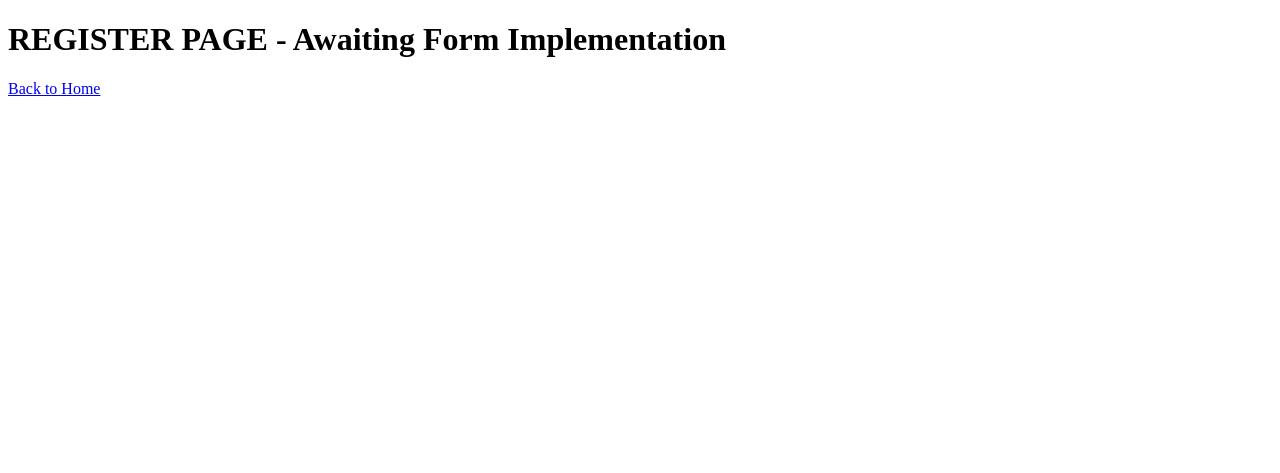
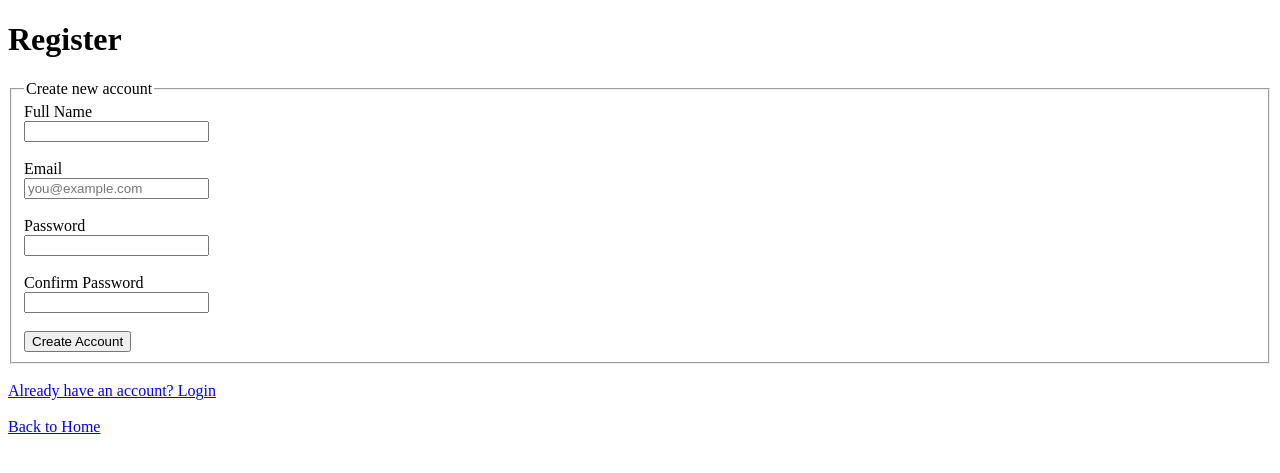
Before and after one commit to MarcoZafra23/group3LabB, a Flask app: page /register in a window 1280 px wide. Shown: the top 473 px of the page. Run offline with Flask 3, Linux system fonts and the light colour scheme.

Commit message:
added register.html

```diff
--- a/templates/register.html
+++ b/templates/register.html
@@ -3,11 +3,34 @@
 <head>
     <meta charset="UTF-8">
     <meta name="viewport" content="width=device-width, initial-scale=1.0">
-    <title>Register Page</title>
+    <title>Register</title>
     <link rel="stylesheet" href="{{ url_for('static', filename='css/style.css') }}">
 </head>
 <body>
-    <h1>REGISTER PAGE - Awaiting Form Implementation</h1>
-    <p><a href="/">Back to Home</a></p>
+    <h1>Register</h1>
+
+    <fieldset>
+        <legend>Create new account</legend>
+
+        <form>
+            <label for="fullname">Full Name</label><br>
+            <input type="text" id="fullname" required><br><br>
+
+            <label for="email">Email</label><br>
+            <input type="email" id="email" placeholder="you@example.com" required><br><br>
+
+            <label for="password">Password</label><br>
+            <input type="password" id="password" required><br><br>
+
+            <label for="confirm-password">Confirm Password</label><br>
+            <input type="password" id="confirm-password" required><br><br>
+
+            <button type="submit">Create Account</button>
+        </form>
+    </fieldset>
+
+    <br>
+    <a href="#">Already have an account? Login</a><br><br>
+    <a href="#">Back to Home</a>
 </body>
 </html>
```
